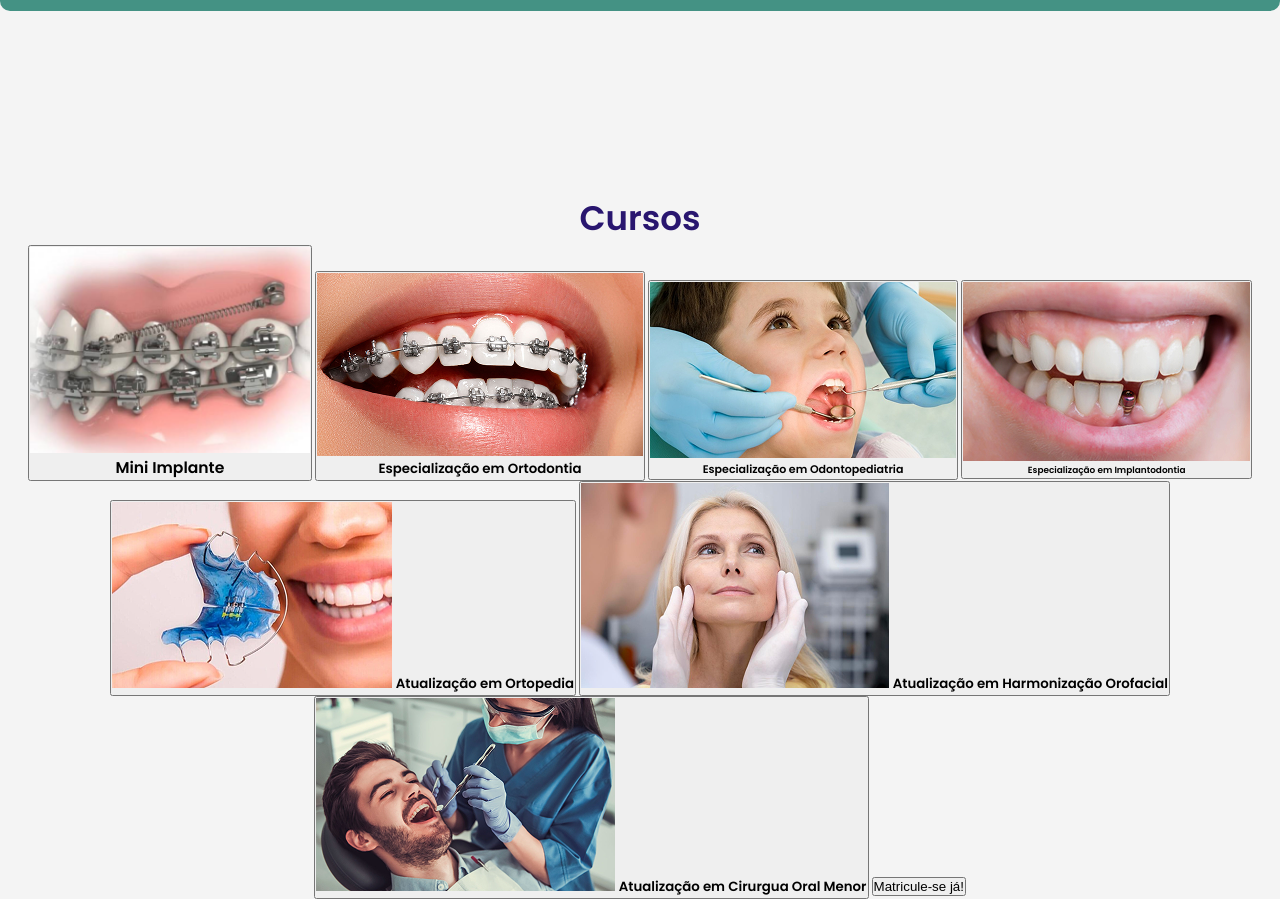
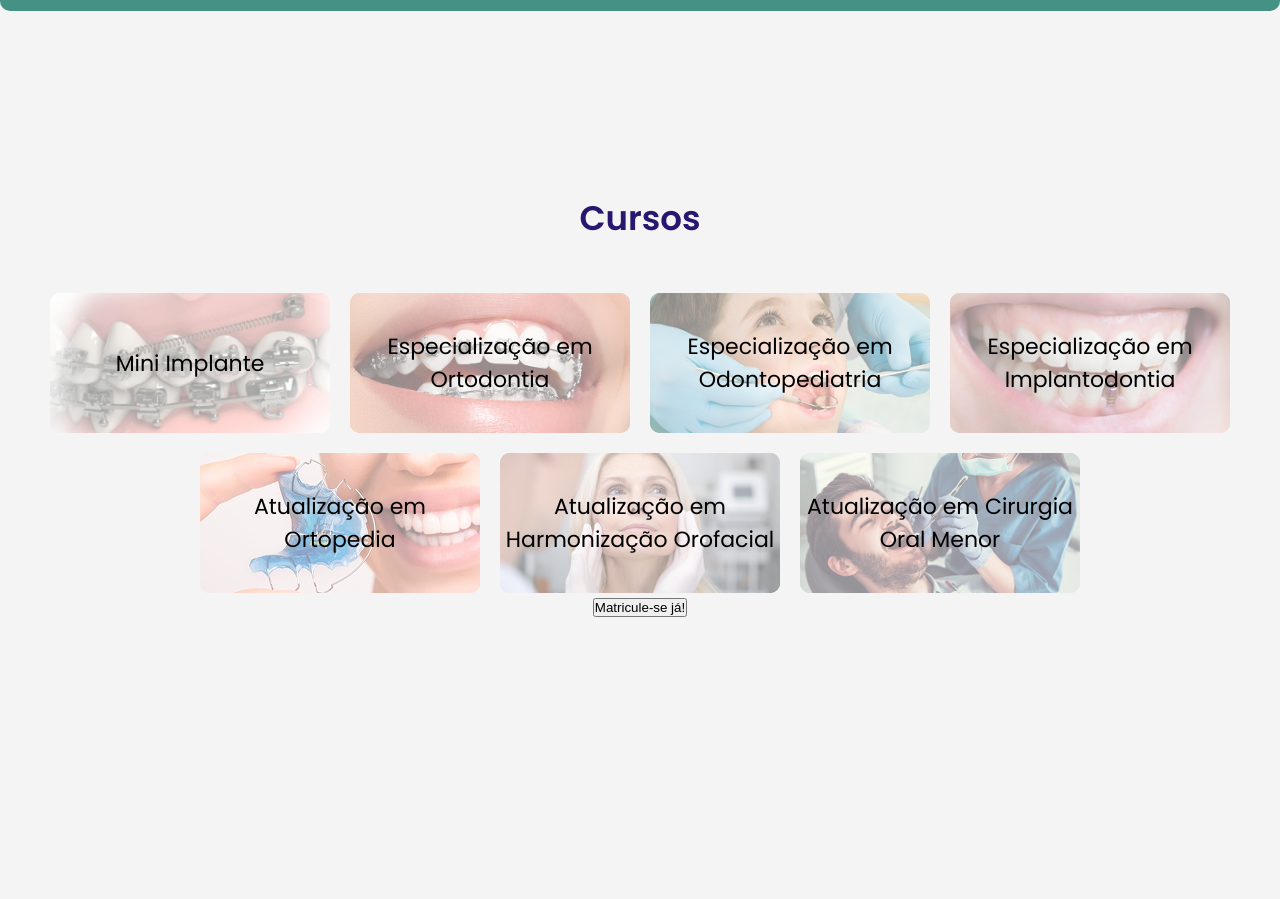
Before and after one commit to rfdnnr/LandpageIOM, a plain HTML site: page index.html in a window 1280 px wide. Shown: the part 824-1723 px from the top of the page. After the commit the page ends 1443 px from the top, so only its background shows below. Drawn offline with Linux system fonts and the light colour scheme.

Commit message:
botoes cursos

```diff
--- a/index.html
+++ b/index.html
@@ -52,7 +52,7 @@
 
             <a href="https://www.facebook.com/share/167ikgnzVy/?mibextid=wwXIfr">
                 <button id="logoFacebook">
-                    <svg width="26.5" height="26.5" viewBox="0 0 31 31" fill="white" xmlns="http://www.w3.org/2000/svg">
+                    <svg width="26.5px" height="26.5px" viewBox="0 0 31 31" fill="white" xmlns="http://www.w3.org/2000/svg">
                         <path d="M15.5 4.8172e-07C6.93931 4.8172e-07 0 6.99213 0 15.618C0 23.3253 5.5416 29.7235 12.8265 31V30.9463H12.8273V19.9268H9.08635V15.6172H12.8273V12.1772C12.8273 8.26298 15.3918 5.92468 18.9333 5.92468C20.629 5.92468 22.4482 6.20537 22.4482 6.20537V10.2327H20.4473C18.5223 10.2327 18.1727 11.4539 18.1727 12.689V15.6172H22.4482L21.7005 19.9268H18.1727V30.9463V31C25.4584 29.7235 31 23.3253 31 15.618C31 6.99213 24.0607 4.8172e-07 15.5 4.8172e-07Z"/>
                     </svg>
                 </button>
@@ -67,40 +67,35 @@
 
     <h2 id="textoCursos">Cursos</h2>
 
-    <button id="botaoMiniImplante">
-        <img src="imagens/fotoMiniImplante.jpeg" id="fotoMiniImplante">
-        <h3>Mini Implante</h3>
+    <div id="divBotoesCursos">
+        <button id="botaoMiniImplante" class="botoesCursos">
+            <h3 class="textosBotoesCursos">Mini Implante</h3>
         </button>
 
-    <button id="botaoOrtodontia">
-        <img src="imagens/imagemOrtodontia.png">
-        <h4>Especialização em Ortodontia</h4>
+        <button id="botaoOrtodontia" class="botoesCursos">
+            <h3 class="textosBotoesCursos">Especialização em Ortodontia</h3>
         </button>
 
-    <button id="botaoOdontopediatria">
-        <img src="imagens/imagemOdontopediatria.png">
-        <h5>Especialização em Odontopediatria</h5>
+        <button id="botaoOdontopediatria" class="botoesCursos">
+            <h3 class="textosBotoesCursos">Especialização em Odontopediatria</h3>
         </button>
 
-    <button id="botaoImplantodontia">
-        <img src="imagens/imagemImplantodontia.png">
-        <h6>Especialização em Implantodontia</h6>
+        <button id="botaoImplantodontia" class="botoesCursos">
+            <h3 class="textosBotoesCursos">Especialização em Implantodontia</h3>
         </button>
 
-    <button id="botaoOrtopedia">
-        <img src="imagens/imagemOrtopedia.png">
-        <h7>Atualização em Ortopedia</h7>
+        <button id="botaoOrtopedia" class="botoesCursos">
+            <h3 class="textosBotoesCursos">Atualização em Ortopedia</h3>
         </button>
 
-    <button id="botaoHarmonizacao">
-        <img src="imagens/imagemHarmonização.png">
-        <h8>Atualização em Harmonização Orofacial</h8>
+        <button id="botaoHarmonizacao" class="botoesCursos">
+            <h3 class="textosBotoesCursos">Atualização em Harmonização Orofacial</h3>
         </button>
 
-    <button id="botaoOralMenor">
-        <img src="imagens/imagemOralMenor.png">
-        <h9>Atualização em Cirurgua Oral Menor</h9>
+        <button id="botaoOralMenor" class="botoesCursos">
+            <h3 class="textosBotoesCursos">Atualização em Cirurgia Oral Menor</h3>
         </button>
+    </div>
 
     <button id="botaoMatriculeSe">Matricule-se já!</button>
 </body>
--- a/style.css
+++ b/style.css
@@ -94,7 +94,7 @@ header {
     width: 83.25%;
 }
 
-@media (min-width:469px){
+@media (min-width:390px){
     #titulo {
         font-size: 34px;
     }
@@ -161,12 +161,14 @@ header {
     border: none;
     background-color: transparent;
     cursor: pointer;
+    padding-top: 2px;
 }
 
 #logoFacebook {
     border: none;
     background-color: transparent;
     cursor: pointer;
+    padding-top: 5px;
 }
 
 #divRedesSociais {
@@ -189,12 +191,10 @@ header {
     font-weight: bold;
     color: #29166F;
     padding-top: 14%;
+    padding-bottom: 3%;
 }
 
-#fotoMiniImplante {
-    width: 280px;
-    height: auto;
-}
+
 
 /* Menu dropdown */
 .opcoesMenu {
@@ -220,6 +220,100 @@ header {
 .opcoesMenu a:hover {
     background-color: #e3e3e3;
 }
+
+#divBotoesCursos {
+    display: flex;
+    justify-content: center; /* Centraliza horizontalmente */
+    align-items: center; /* Centraliza verticalmente */
+    gap: 20px; /* Espaço entre os botões */
+    flex-wrap: wrap; /* Permite que os botões se ajustem à linha, se necessário */
+    width: 100%; /* O contêiner ocupa toda a largura disponível */
+    padding-top: 10px;
+}
+
+#botaoMiniImplante {
+    background-image: url('imagens/fotoMiniImplante.jpeg');
+}
+
+#botaoOrtodontia {
+    background-image: url('imagens/imagemOrtodontia.png');
+}
+
+#botaoOdontopediatria {
+    background-image: url('imagens/imagemOdontopediatria.png');
+}
+
+#botaoImplantodontia {
+    background-image: url('imagens/imagemImplantodontia.png');
+}
+
+#botaoOrtopedia {
+    background-image: url('imagens/imagemOrtopedia.png');
+}
+
+#botaoHarmonizacao {
+    background-image: url('imagens/imagemHarmonização.png');
+}
+
+#botaoOralMenor {
+    background-image: url('imagens/imagemOralMenor.png');
+}
+
+.botoesCursos {
+    color: black;
+    border-radius: 10px;
+    width: 280px;
+    height: 140px;
+    border: none;
+    background-color: transparent;
+    cursor: pointer;
+
+    background-size: cover;
+    background-position: center;
+    background-repeat: no-repeat;
+
+    display: flex;
+    align-items: center;
+    justify-content: center;
+
+    position: relative;
+    overflow: hidden; /* Garante que a camada branca fique apenas dentro do botão */
+}
+
+/* Camada branca semi-transparente inicial */
+.botoesCursos::before {
+    content: "";
+    position: absolute;
+    top: 0;
+    left: 0;
+    width: 100%;
+    height: 100%;
+
+    background-color: rgba(255, 255, 255, 0.55); /* Camada branca semi-transparente */
+
+    z-index: 0; /* Mantém a camada abaixo do conteúdo do botão */
+}
+
+/* Mudar a camada branca para um tom levemente azul quando o botão for clicado */
+.botoesCursos:active::before {
+    background-color: #320fae4a; /* Cor azul clara com opacidade */
+}
+
+.botoesCursos:active .textosBotoesCursos {
+    color: white; /* Cor do texto em branco ao clicar */
+}
+
+/* Estilo do texto dentro do botão */
+.textosBotoesCursos {
+    position: relative;
+    z-index: 1;
+    font-weight: normal;
+    font-family: 'Poppins';
+    font-size: 22px;
+}
+
+
+
 
 /* Responsividade para telas maiores */
 @media (min-width: 768px) {
```
Lines whose indentation alone changed are shown as unchanged.
